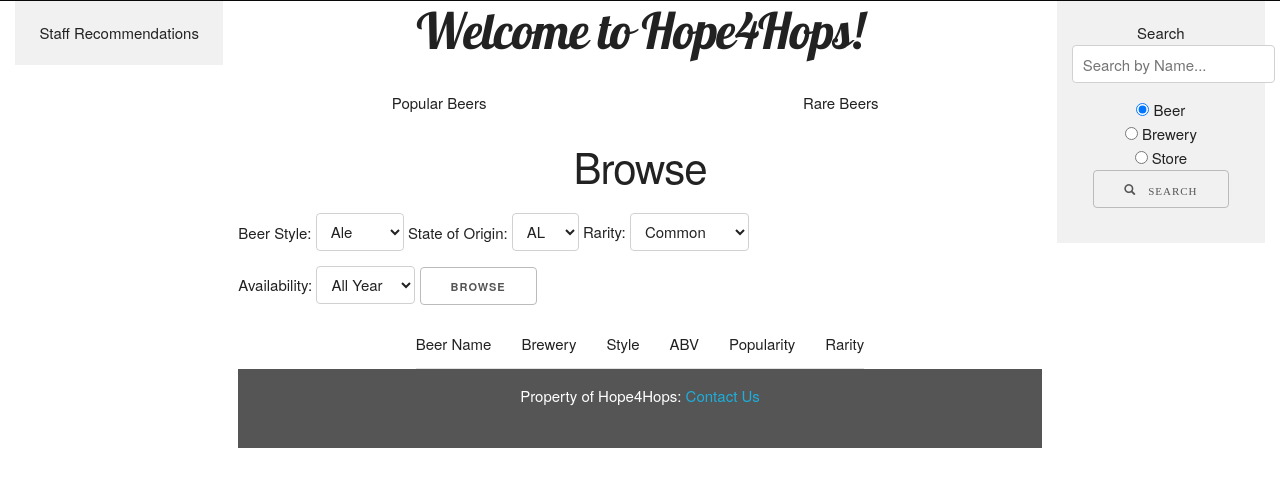
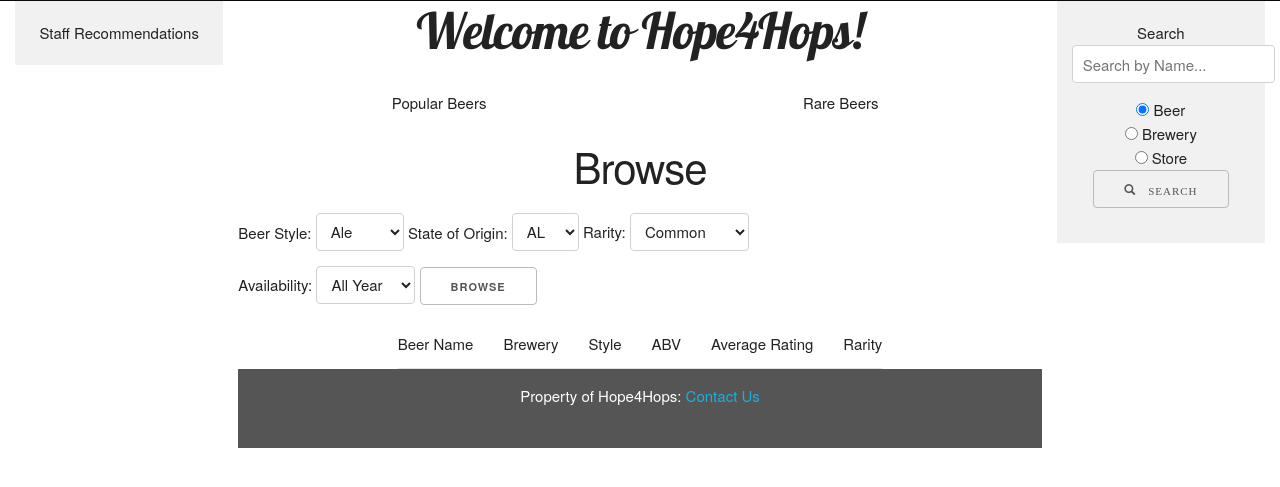
Before and after one commit to mrahman013/Hope4Hops-web-applcation, a Flask app: page / in a window 1280 px wide. Shown: the part 61-548 px from the top of the page. Run offline with Flask 2, Linux system fonts and the light colour scheme; data that the repository does not hold is empty; some libraries are stand-ins or nearby versions.

Commit message:
committing minor changes in order to properly pull

```diff
--- a/hopsapp/routes.py
+++ b/hopsapp/routes.py
@@ -155,7 +155,6 @@ def beerprofile():
     if request.method == 'GET':
         search = request.args['name']
         beer = Beer.query.filter_by(name=search).first()
-        print(beer)
         distances = distance_from_user(beer)
         return render_template("beerprofile.html",beer=beer,distances=distances)
 
--- a/hopsapp/templates/home.html
+++ b/hopsapp/templates/home.html
@@ -198,7 +198,7 @@
 <td>Brewery</td>
 <td>Style</td>
 <td>ABV</td>
-<td>Popularity</td>
+<td>Average Rating</td>
 <td>Rarity</td>
 </thead>
 
```
